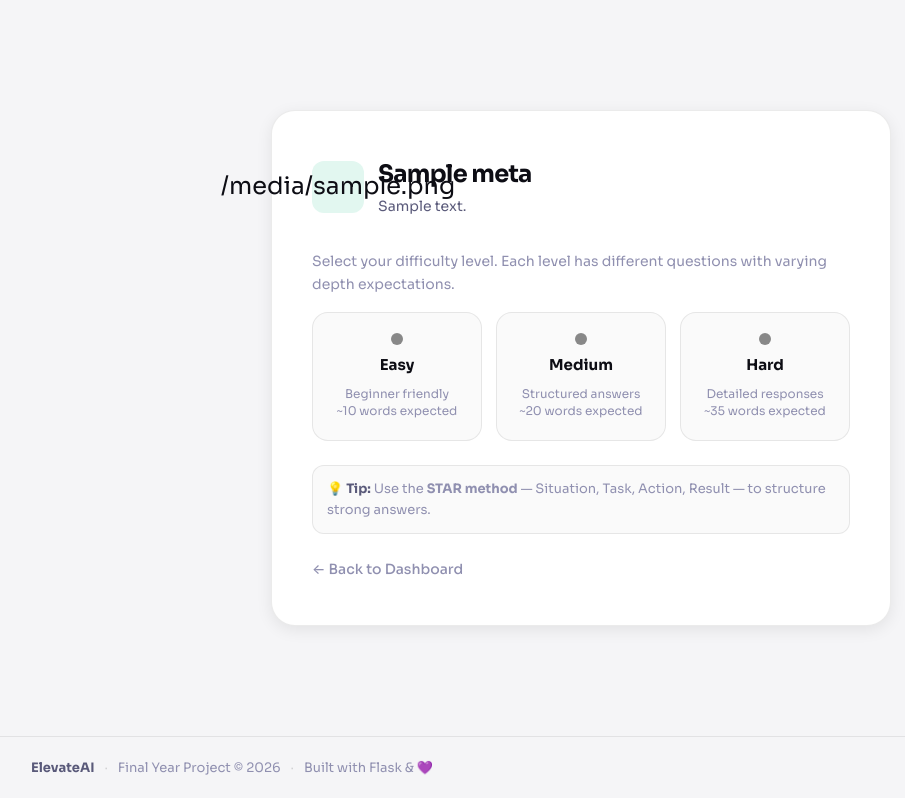
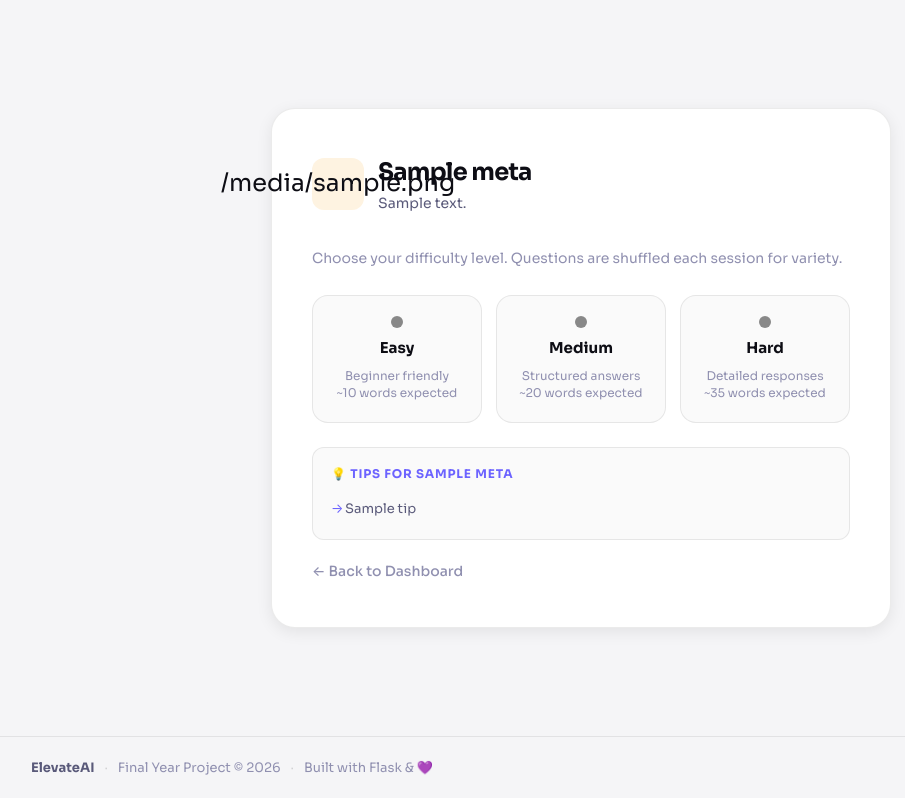
Before and after one commit to Suhas-H-N/ElevateAI, a Flask app: template templates/mode.html in a window 1280 px wide. Shown: the part 64-862 px from the top of the page, without its empty margins (59-964 px from the left). Run offline with Flask 3, Linux system fonts and the light colour scheme; the template is opened without the code that fills it: most values are stand-ins (such as "Sample title", 1, 10 or a date in 2020).

Commit message:
feat(interview): add difficulty selection page with category-specific themes, randomized interview levels, expected answer guidance, and preparation tips

```diff
--- a/templates/mode.html
+++ b/templates/mode.html
@@ -6,7 +6,7 @@
     <div class="mode-card">
 
         <div class="mode-header">
-            <div class="mode-icon" style="background: rgba({{ '108,99,255' if category == 'hr' else ('14,165,233' if category == 'technical' else '16,185,129') }}, 0.12);">
+            <div class="mode-icon" style="background: rgba({{ '99,102,241' if category == 'hr' else ('14,165,233' if category == 'technical' else ('16,185,129' if category == 'communication' else '245,158,11')) }}, 0.12);">
                 {{ meta.icon }}
             </div>
             <div>
@@ -15,46 +15,38 @@
             </div>
         </div>
 
-        <p class="text-muted mb-16" style="font-size:0.875rem;">
-            Select your difficulty level. Each level has different questions with varying depth expectations.
+        <p style="font-size:0.875rem;color:var(--text-muted);margin-bottom:24px;">
+            Choose your difficulty level. Questions are shuffled each session for variety.
         </p>
 
         <div class="diff-grid">
-            <a href="{{ url_for('interview', category=category, difficulty='easy') }}"
-               class="diff-btn"
-               style="--diff-color: {{ difficulty_meta.easy.color }}">
+            <a href="{{ url_for('interview', category=category, difficulty='easy') }}" class="diff-btn" style="--diff-color: {{ difficulty_meta.easy.color }}">
                 <div class="diff-dot"></div>
                 <div class="diff-label">Easy</div>
                 <div class="diff-detail">Beginner friendly<br>~10 words expected</div>
             </a>
-
-            <a href="{{ url_for('interview', category=category, difficulty='medium') }}"
-               class="diff-btn"
-               style="--diff-color: {{ difficulty_meta.medium.color }}">
+            <a href="{{ url_for('interview', category=category, difficulty='medium') }}" class="diff-btn" style="--diff-color: {{ difficulty_meta.medium.color }}">
                 <div class="diff-dot"></div>
                 <div class="diff-label">Medium</div>
                 <div class="diff-detail">Structured answers<br>~20 words expected</div>
             </a>
-
-            <a href="{{ url_for('interview', category=category, difficulty='hard') }}"
-               class="diff-btn"
-               style="--diff-color: {{ difficulty_meta.hard.color }}">
+            <a href="{{ url_for('interview', category=category, difficulty='hard') }}" class="diff-btn" style="--diff-color: {{ difficulty_meta.hard.color }}">
                 <div class="diff-dot"></div>
                 <div class="diff-label">Hard</div>
                 <div class="diff-detail">Detailed responses<br>~35 words expected</div>
             </a>
         </div>
 
-        <div style="margin-top:8px;padding:12px 14px;background:var(--bg-elevated);border-radius:var(--radius-md);border:1px solid var(--border);font-size:0.8125rem;color:var(--text-muted);">
-            💡 <strong style="color:var(--text-secondary)">Tip:</strong>
-            Use the <strong>STAR method</strong> — Situation, Task, Action, Result — to structure strong answers.
+        {% if tips %}
+        <div class="mode-tips">
+            <div class="mode-tips-title">💡 Tips for {{ meta.label }}</div>
+            {% for tip in tips %}
+            <div class="mode-tip-item">{{ tip }}</div>
+            {% endfor %}
         </div>
+        {% endif %}
 
-        <div class="mt-24">
-            <a href="{{ url_for('dashboard') }}" class="mode-back">
-                ← Back to Dashboard
-            </a>
-        </div>
+        <a href="{{ url_for('dashboard') }}" class="mode-back">← Back to Dashboard</a>
 
     </div>
 </div>
```
